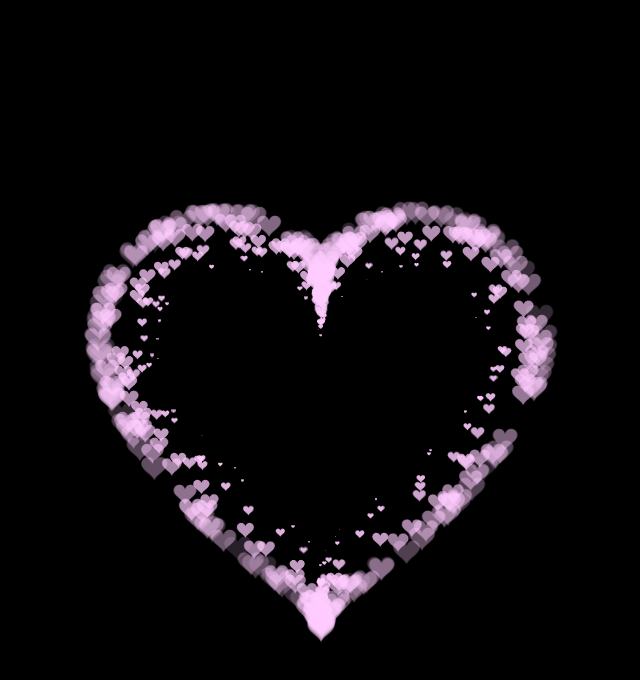
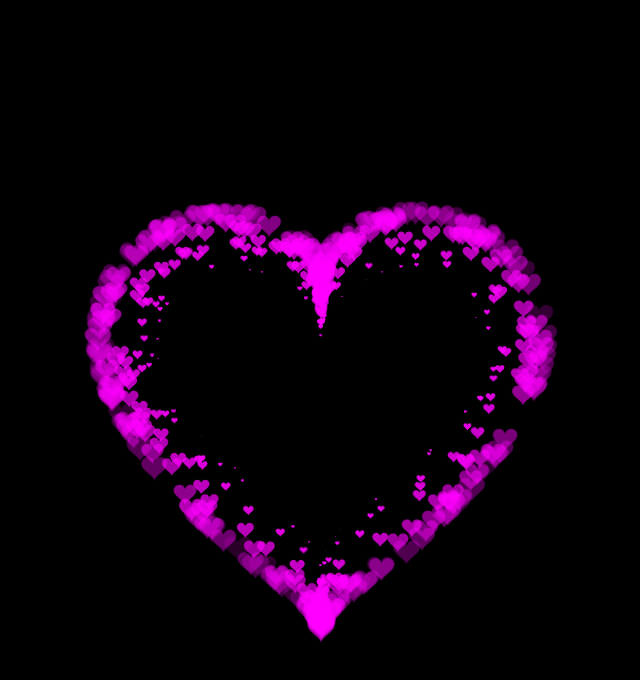
Before and after one commit to Thanhko/LOVEYOU, a plain HTML site: page index.html in a window 1280 px wide. Shown: the part 40-720 px from the top of the page, without its empty margins (319-959 px from the left). Drawn offline with Linux system fonts and the light colour scheme.

Commit message:
Update index.html

```diff
--- a/index.html
+++ b/index.html
@@ -239,7 +239,7 @@ text-align: center;
                 }
                 context.closePath();
                 // create the fill
-                context.fillStyle = '#FFCCFF';
+                context.fillStyle = '#FF00FF';
                 context.fill();
                 // create the image
                 var image = new Image();
```
